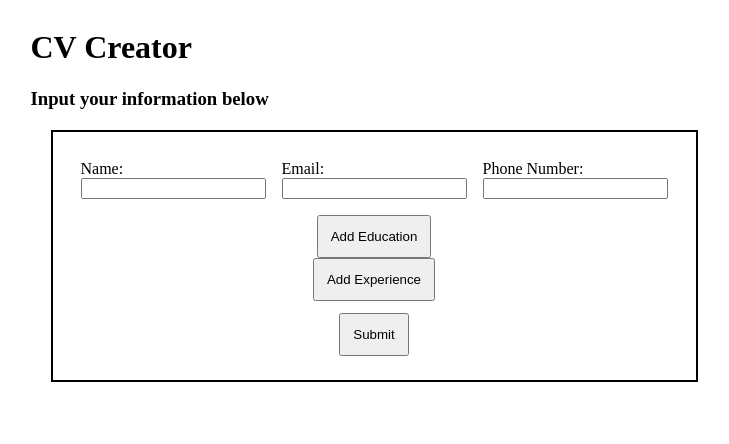
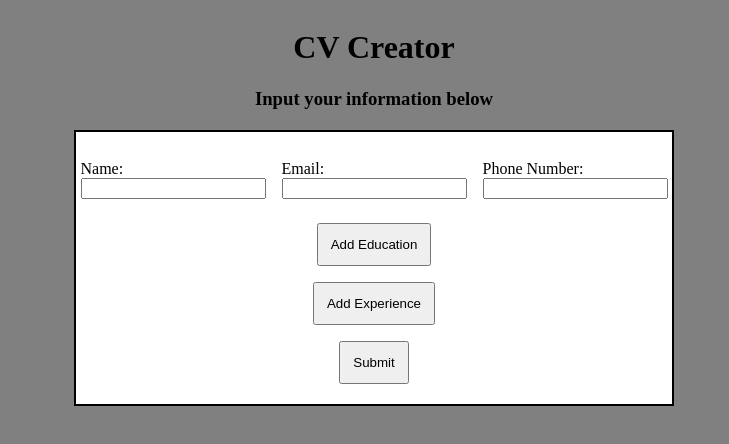
Before and after one commit to goob8079/TOP-React-cv-app, a React (Vite) app: page / in a window 1280 px wide. Shown: the top 444 px of the page, without its empty margins (266-995 px from the left). Built offline with nearby package versions, Linux system fonts and the light colour scheme.

Commit message:
minor updates and css updates

```diff
--- a/src/App.jsx
+++ b/src/App.jsx
@@ -1,11 +1,11 @@
 import './styles/App.css';
-import { Form } from './components/Form';
+import { Form } from './components/form';
 
 function App() {
   return (
     <>
-      <h1>CV Creator</h1>
-      <h3>Input your information below</h3>
+      <h1 className='top-container'>CV Creator</h1>
+      <h3 className='top-container'>Input your information below</h3>
       <Form />
     </>
   )
--- a/src/components/CVDisplay.jsx
+++ b/src/components/CVDisplay.jsx
@@ -1,38 +1,44 @@
 export function CVDisplay({ formData, onEdit }) {
-    const { generalInfo, educationInfo, experienceInfo } = formData;
+    const { generalInfo, educationInfo = [], experienceInfo = [] } = formData;
 
     return (
         <div className="cv-container">
             <div className="cv-general-info">
-                <h2>General Information</h2>
-                <p>Name: {generalInfo.name}</p>
-                <p>Email: {generalInfo.email}</p>
-                <p>Phone: {generalInfo.phoneNum}</p>
+                <p id="gen-name"><b>{generalInfo.name}</b></p>
+                <p id="gen-email">Email: {generalInfo.email}</p>
+                <p id="gen-phone">Phone: {generalInfo.phoneNum}</p>
             </div>
             <div className="cv-education-info">
                 <h2>Education</h2>
-                {educationInfo.map((el) => (
+                {educationInfo.length > 0 ?
+                    educationInfo.map((el) => (
                         <ul key={el.id}>
                             <li>School: {el.school}</li>
                             <ul>
                                 <li>Degree: {el.degree}</li>
-                            <li>Dates Attended: {el.dates}</li>
+                                <li>Dates Attended: {el.dateFrom} to {el.dateTo}</li>
+
                             </ul>
                         </ul>
-                ))}
+                    )) :
+                        <p>No Education</p>
+                }
             </div>
             <div className="cv-experience-info">
                 <h2>Experience</h2>
-                {experienceInfo.map((el) => (
+                {experienceInfo.length > 0 ?
+                    experienceInfo.map((el) => (
                         <ul key={el.id}>
                             <li>Company: {el.company}</li>
                             <ul>
                                 <li>Position: {el.positionTitle}</li>
                                 <li>Responsibilities: {el.responsibilities}</li>
-                            <li>Dates Worked: {el.datesWorked}</li>
+                                <li>Dates Worked: {el.dateFrom} to {el.dateTo}</li>
                             </ul>
                         </ul>
-                ))}
+                    )) :
+                        <p>No Experience</p>
+                }
             </div>
 
             <div className="btns-container">
--- a/src/components/FormEditor.jsx
+++ b/src/components/FormEditor.jsx
@@ -55,11 +55,11 @@ export function FormEditor({ formData, setFormData, onSubmit }) {
                                 education={edu}
                                 onChange={(updatedEdu) => updateEducation(index, updatedEdu)}
                             />
-                            <button type="button" onClick={() => removeEducation(index)}>Remove</button>
+                            <button className="btns-container" type="button" onClick={() => removeEducation(index)}>Remove</button>
                         </li>
                     ))}
                 </ul>
-                <button type="button" onClick={(e) => addEducation(e)}>Add Education</button>
+                <button className="btns-container" type="button" onClick={(e) => addEducation(e)}>Add Education</button>
 
                 <ul className={`experience-list ${experienceInfo.length > 0 ? 'visibile' : 'hidden'}`}>
                     {/* loop through the experienceList and
@@ -70,11 +70,11 @@ export function FormEditor({ formData, setFormData, onSubmit }) {
                                 experience={exp}
                                 onChange={(updatedExperience) => updateExperience(index, updatedExperience)}
                             />
-                            <button type="button" onClick={() => removeExperience(index)}>Remove</button>
+                            <button className="btns-container" type="button" onClick={() => removeExperience(index)}>Remove</button>
                         </li>
                     ))}
                 </ul>
-                <button type="button" onClick={(e) => addExperience(e)}>Add Experience</button>
+                <button className="btns-container" type="button" onClick={(e) => addExperience(e)}>Add Experience</button>
             </section>
 
             <div className="btns-container">
--- a/src/components/information.jsx
+++ b/src/components/information.jsx
@@ -10,6 +10,7 @@ export function GeneralInfo({ information, onChange }) {
                 <input
                     value={information.name}
                     onInput={(e) => handleChange('name', e.target.value)}
+                    required
                 />
             </label>
             <label>
@@ -17,6 +18,7 @@ export function GeneralInfo({ information, onChange }) {
                 <input
                     value={information.email}
                     onInput={(e) => handleChange('email', e.target.value)}
+                    required
                 />
             </label>
             <label>
@@ -24,6 +26,7 @@ export function GeneralInfo({ information, onChange }) {
                 <input
                     value={information.phoneNum}
                     onInput={(e) => handleChange('phoneNum', e.target.value)}
+                    required
                 />
             </label>
         </section>
--- a/src/styles/App.css
+++ b/src/styles/App.css
@@ -3,14 +3,24 @@ html {
     margin: 0; padding: 0;
 }
 
+#root {
+    width: 50vw;
+}
+
+.top-container {
+    display: flex; flex-direction: column; justify-content: center; align-items: center;
+}
+
 body {
     display: flex; flex-direction: column; justify-content: center; align-items: center;
+    background-color: grey;
 }
 
 form {
     display: flex; flex-direction: column; justify-content: center;
     margin: 20px; padding: 12px;
     border: 2px solid black;
+    background-color: white;
 
     ul {
         list-style: none;
@@ -36,7 +46,7 @@ form {
 
 .btns-container {
     display: flex; justify-content: center; align-items: center; gap: 8px;
-    padding: 12px;
+    margin: 8px;
 }
 
 .education-list.visible {
@@ -52,3 +62,32 @@ form {
 .experience-list.hidden {
     display: none;
 }
+
+.cv-container {
+    display: flex; flex-direction: column; justify-content: center; align-items: center;
+    margin: 12px;
+    background-color: white;
+    border: 3px solid black;
+}
+
+.cv-general-info {
+    display: grid; justify-content: center; padding: 8px;
+    grid-template-rows: 1fr 1fr; grid-template-columns: 1fr 1fr;
+
+    #gen-name {
+        justify-self: center;
+        grid-row: 1;
+        grid-column: span 2;
+        font-size: 30px;
+    }
+
+    #gen-email {
+        grid-row: 2;
+        padding-right: 12px;
+    }
+
+    #gen-phone {
+        grid-row: 2;
+        padding-left: 12px;
+    }
+}
```
Lines whose indentation alone changed are shown as unchanged.
